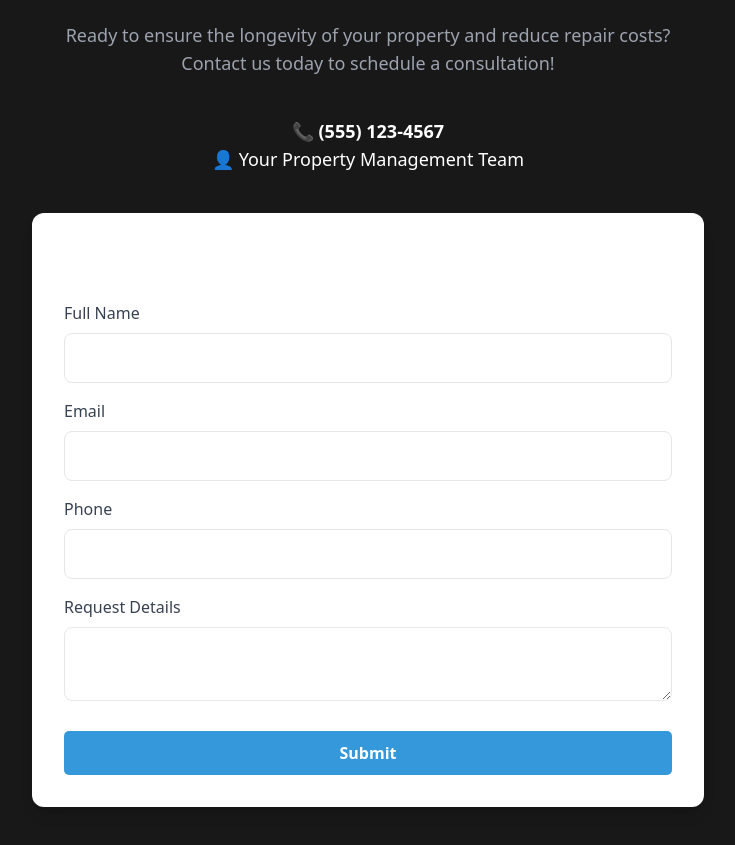
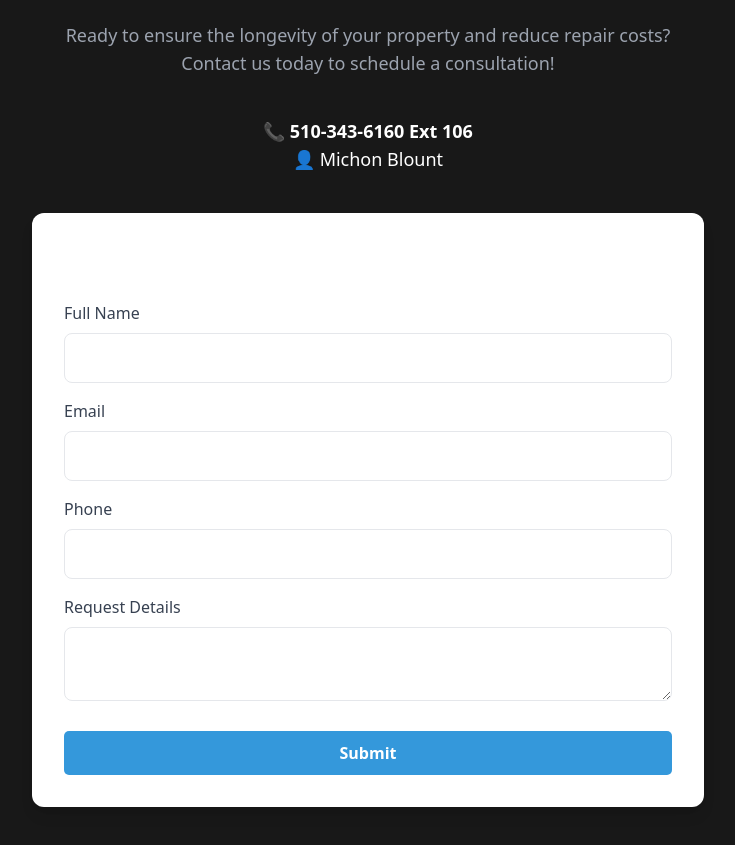
Before and after one commit to blackdiamondholdings160-bit/preventive-maintenance-requests, a plain HTML site: page index.html in a window 1280 px wide. Shown: the part 1483-2328 px from the top of the page, without its empty margins (272-1007 px from the left). Drawn offline with nearby package versions, Linux system fonts and the light colour scheme.

Commit message:
Update index.html

```diff
--- a/index.html
+++ b/index.html
@@ -90,8 +90,8 @@
   <section id="contact" class="text-center py-20 px-6 bg-[#181818] text-white">
     <h2 class="text-3xl font-semibold mb-6">Get in Touch for Preventive Maintenance Plans</h2>
     <p class="text-lg text-gray-400 max-w-2xl mx-auto mb-10">Ready to ensure the longevity of your property and reduce repair costs? Contact us today to schedule a consultation!</p>
-    <p class="text-lg font-bold">📞 (555) 123-4567</p>
-    <p class="text-lg mb-10">👤 Your Property Management Team</p>
+    <p class="text-lg font-bold">📞 510-343-6160 Ext 106</p>
+    <p class="text-lg mb-10">👤 Michon Blount</p>
 
     <!-- Lead Capture Form -->
     <form action="https://script.google.com/macros/s/AKfycbwO65ycT94x66X8saFizYvtZVsbocrgYqWe6KMujhBHwGHpjPN2q9UYQNC_ttnp7b1B/exec" method="POST" class="max-w-2xl mx-auto bg-white p-8 rounded-xl shadow-lg text-left">
```
